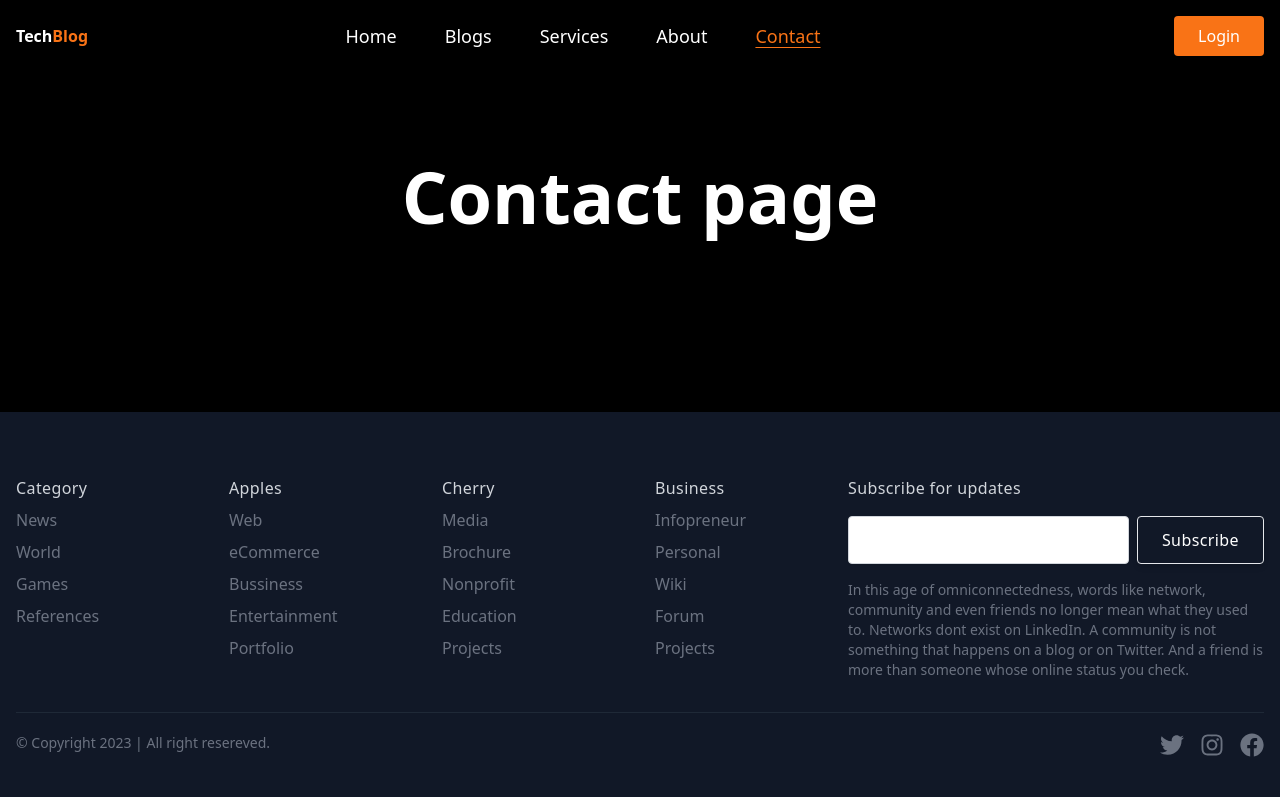
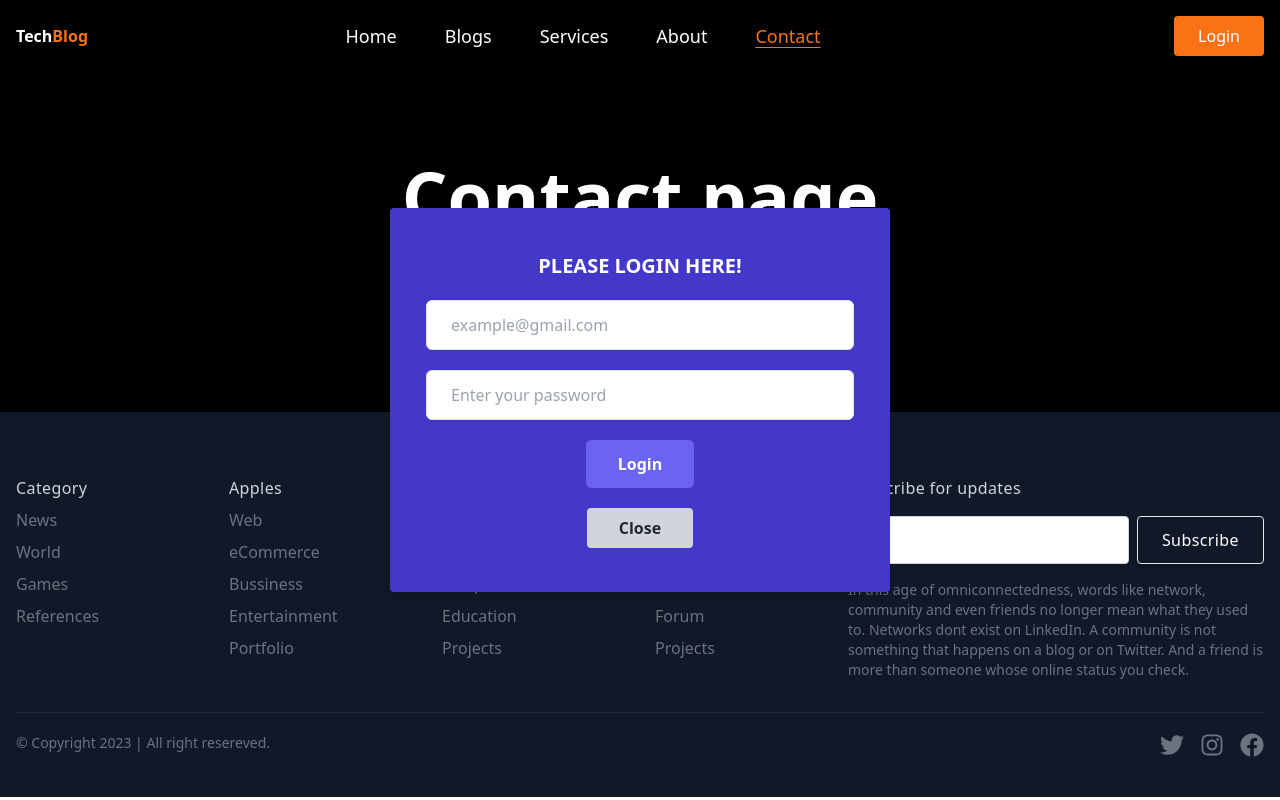
Before and after one commit to anthanh17/frontend-blog-app, a React (Vite) app: page /contact in a window 1280 px wide. Both pictures are taken after a click on the button "Login". Built offline with nearby package versions, Linux system fonts and the light colour scheme; some icons are missing.

Commit message:
add modal login

```diff
--- /dev/null
+++ b/src/components/Modal.jsx
@@ -0,0 +1,53 @@
+const Modal = ({ isOpen, onClose }) => {
+  return (
+    <div
+      className={`fixed top-0 left-0 w-full h-full flex items-center justify-center ${
+        isOpen ? '' : 'hidden'
+      }`}
+    >
+      <div className="modal-container">
+        <div className="bg-indigo-700 text-center p-5 h-96 lg:w-[500px] rounded shadow-md">
+          {/* Modal content */}
+          <h2 className="text-xl font-semibold mt-6 mb-5 uppercase">
+            Please login here!
+          </h2>
+          <form className="px-4">
+            {/* email */}
+            <div className="mb-5">
+              <input
+                type="email"
+                name="email"
+                id="email"
+                placeholder="example@gmail.com"
+                className="w-full rounded-md border border-[#e0e0e0] bg-white py-3 px-6 text-base font-medium text-[#6B7280] outline-none focus:border-[#6a64f1] focus:shadow-md"
+              />
+            </div>
+            <div className="mb-5">
+              <input
+                type="password"
+                name="password"
+                id="password"
+                placeholder="Enter your password"
+                className="w-full rounded-md border border-[#e0e0e0] bg-white py-3 px-6 text-base font-medium text-[#6B7280] outline-none focus:border-[#6a64f1] focus:shadow-md"
+              />
+            </div>
+            <div>
+              <button className="hover:shadow-md rounded-md bg-[#6a64f1] hover:bg-orange-600 py-3 px-8 text-base font-semibold text-white outline-none">
+                Login
+              </button>
+            </div>
+          </form>
+          {/* Modal close btn */}
+          <button
+            onClick={onClose}
+            className="bg-gray-300 hover:bg-gray-400 text-gray-800 font-semibold py-2 px-8 rounded inline-flex items-center mt-5"
+          >
+            Close
+          </button>
+        </div>
+      </div>
+    </div>
+  );
+};
+
+export default Modal;
--- a/src/components/Navbar.jsx
+++ b/src/components/Navbar.jsx
@@ -1,5 +1,6 @@
 import { useState } from 'react';
 import { NavLink } from 'react-router-dom';
+import Modal from './Modal';
 import {
   FaGithub,
   FaYoutube,
@@ -10,6 +11,8 @@
 
 const Navbar = () => {
   const [isMenuOpen, setIsMenuOpen] = useState(false);
+  const [isModalOpen, setIsModalOpen] = useState(false);
+
   const toggleMenu = () => {
     setIsMenuOpen(!isMenuOpen);
   };
@@ -21,6 +24,16 @@
     { path: '/about', link: 'About' },
     { path: '/contact', link: 'Contact' },
   ];
+
+  // Modal details
+  const openModal = () => {
+    setIsModalOpen(true);
+  };
+
+  const closeModal = () => {
+    setIsModalOpen(false);
+  };
+
   return (
     <header className="bg-black text-white fixed top-0 left-0 right-0">
       <nav className="px-4 py-4 max-w-7x1 mx-auto flex justify-between items-center">
@@ -56,10 +69,16 @@
           <a href="/" className="hover:text-orange-500">
             <FaYoutube />
           </a>
-          <button className="bg-orange-500 px-6 py-2 font-medium rounded hover:bg-white hover:text-orange-500 transition-all duration-200 ease-in">
+          <button
+            onClick={openModal}
+            className="bg-orange-500 px-6 py-2 font-medium rounded hover:bg-white hover:text-orange-500 transition-all duration-200 ease-in"
+          >
             Login
           </button>
         </div>
+
+        {/* Modal dialog */}
+        <Modal isOpen={isModalOpen} onClose={closeModal} />
 
         {/* Responsive - Mobile menu btn, display mobile screen */}
         <div className="md:hidden">
```
